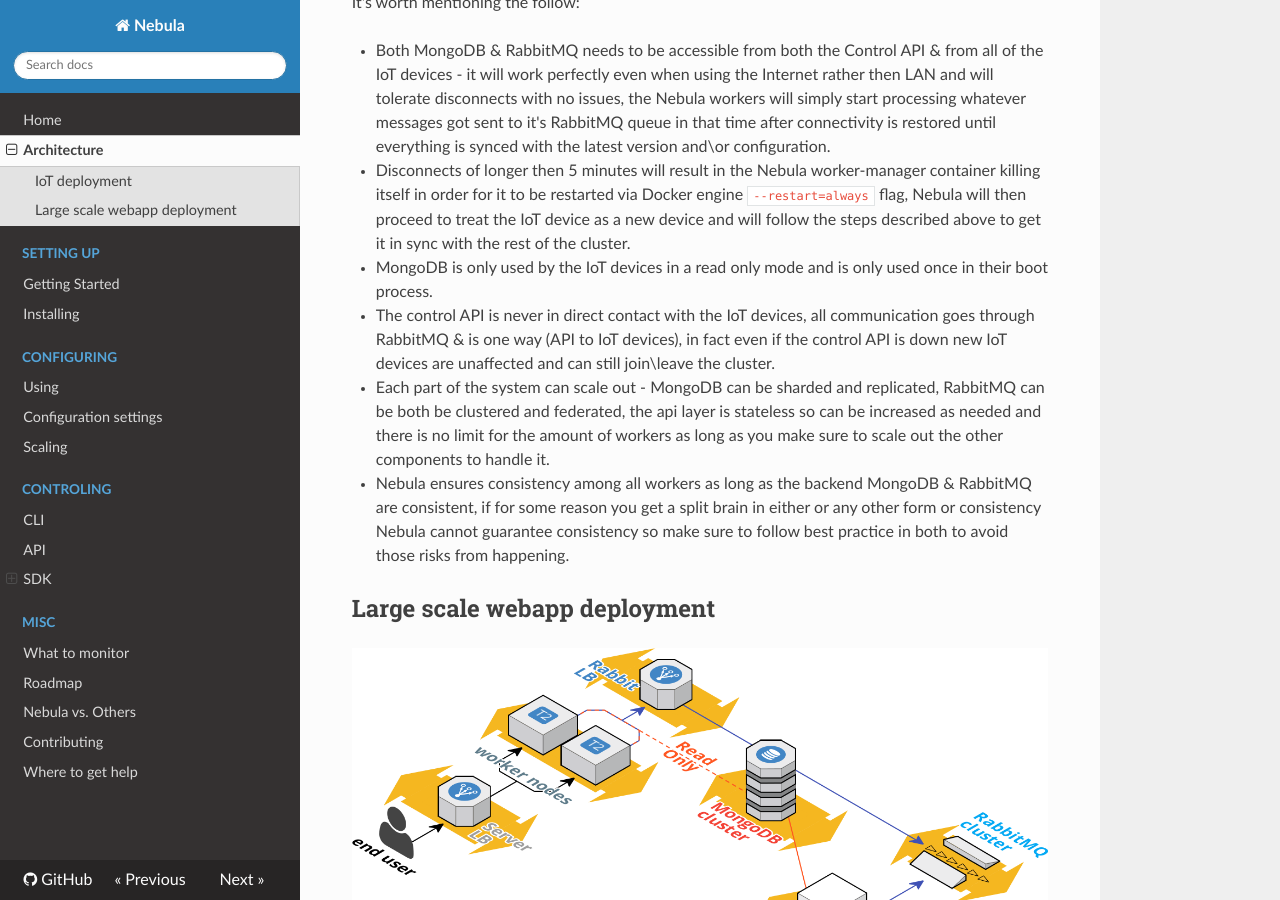
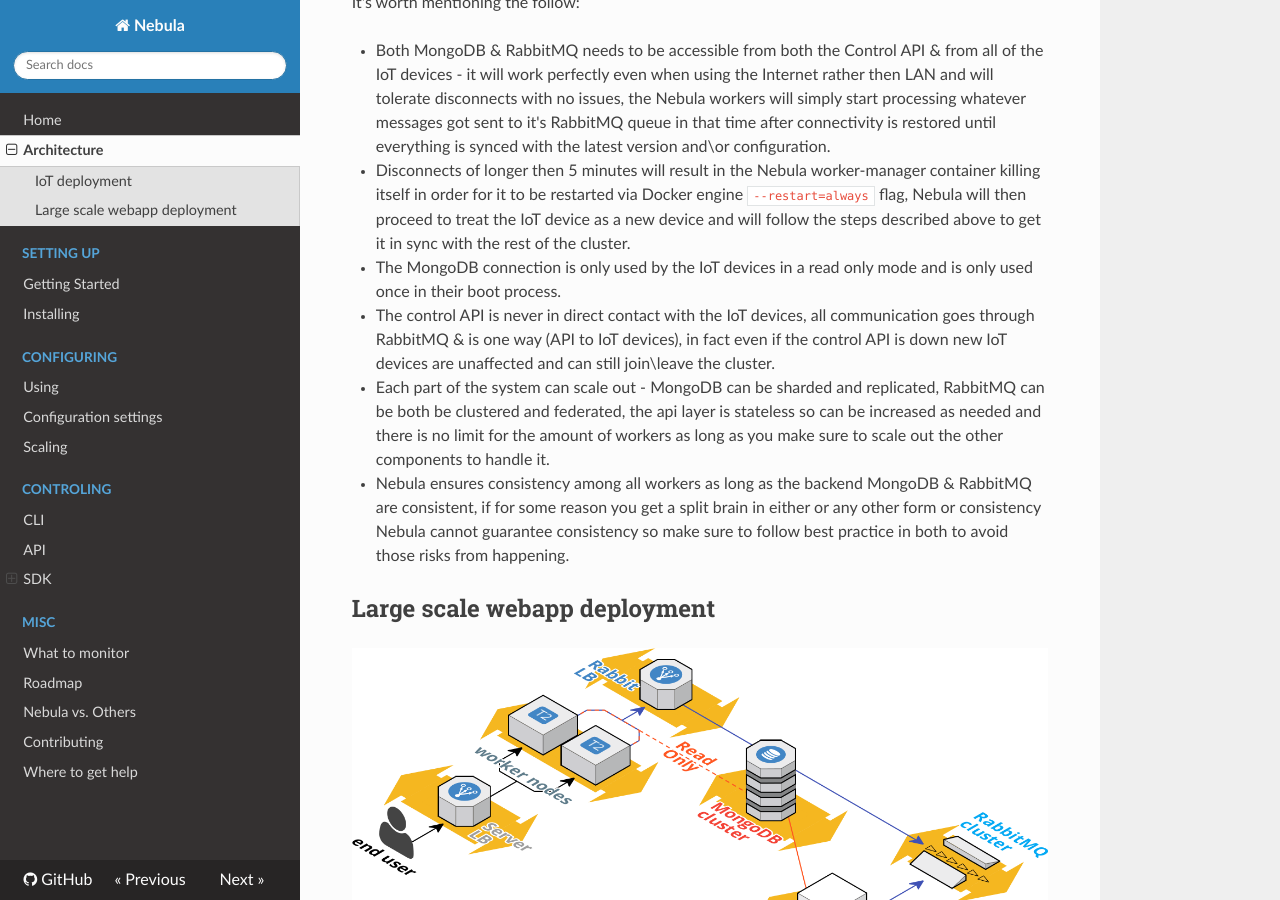
Before and after one commit to nebula-orchestrator/docs, an MkDocs documentation site: the page built from docs/architecture.md, in a window 1280 px wide and 900 px high, scrolled down 1400 px. Built offline with MkDocs 1.6.1, drawn with Linux system fonts in a browser that asks for light colours; nearby versions of some CDN libraries; old or Windows-style settings are respelled for this version of MkDocs.

Commit message:
cleaner syntex

```diff
--- a/docs/architecture.md
+++ b/docs/architecture.md
@@ -23,7 +23,7 @@
 
 * Both MongoDB & RabbitMQ needs to be accessible from both the Control API & from all of the IoT devices - it will work perfectly even when using the Internet rather then LAN and will tolerate disconnects with no issues, the Nebula workers will simply start processing whatever messages got sent to it's RabbitMQ queue in that time after connectivity is restored until everything is synced with the latest version and\or configuration.
 * Disconnects of longer then 5 minutes will result in the Nebula worker-manager container killing itself in order for it to be restarted via Docker engine `--restart=always` flag, Nebula will then proceed to treat the IoT device as a new device and will follow the steps described above to get it in sync with the rest of the cluster.
-* MongoDB is only used by the IoT devices in a read only mode and is only used once in their boot process.
+* The MongoDB connection is only used by the IoT devices in a read only mode and is only used once in their boot process.
 * The control API is never in direct contact with the IoT devices, all communication goes through RabbitMQ & is one way (API to IoT devices), in fact even if the control API is down new IoT devices are unaffected and can still join\leave the cluster.
 * Each part of the system can scale out - MongoDB can be sharded and replicated, RabbitMQ can be both be clustered and federated, the api layer is stateless so can be increased as needed and there is no limit for the amount of workers as long as you make sure to scale out the other components to handle it.
 * Nebula ensures consistency among all workers as long as the backend MongoDB & RabbitMQ are consistent, if for some reason you get a split brain in either or any other form or consistency Nebula cannot guarantee consistency so make sure to follow best practice in both to avoid those risks from happening.
```
